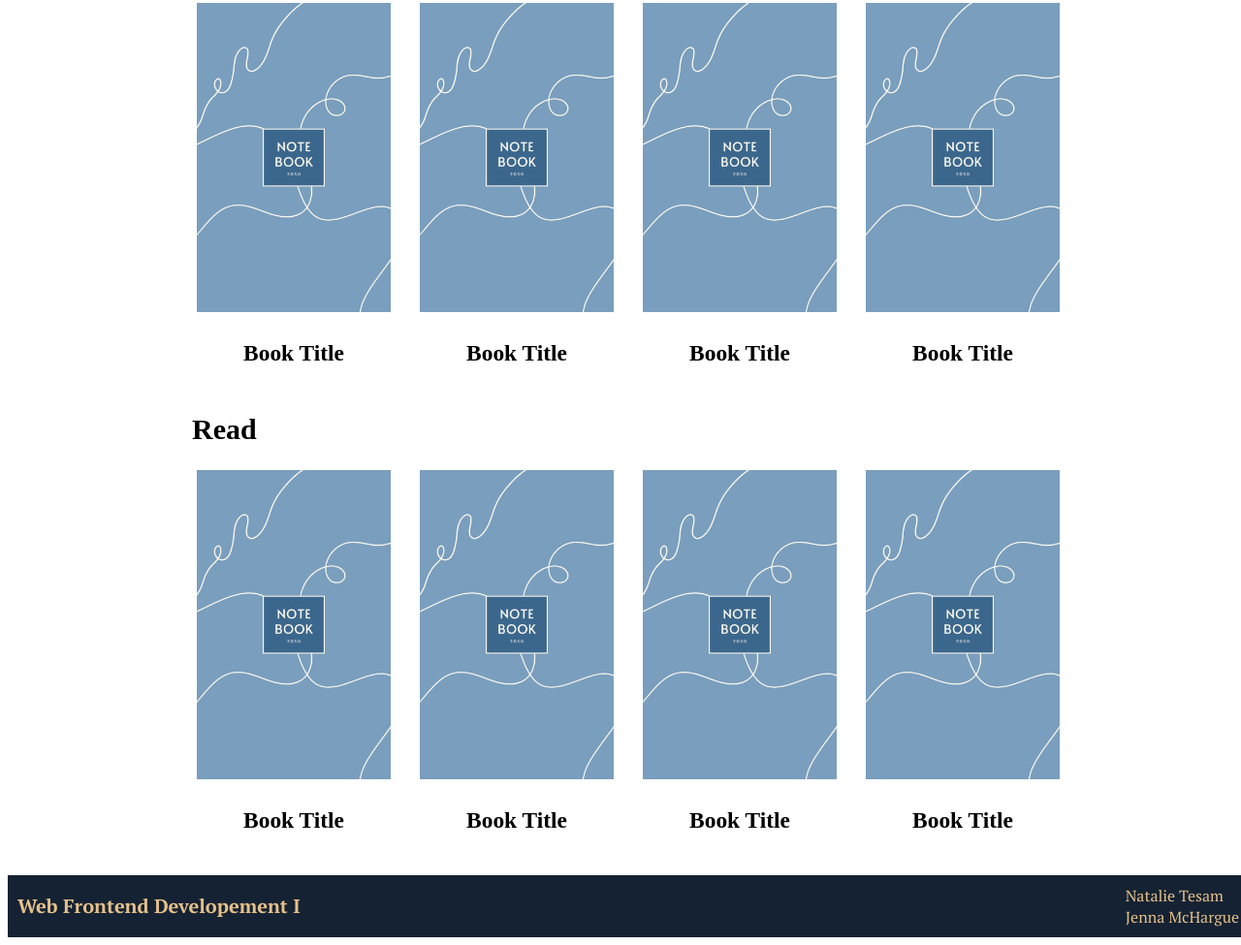
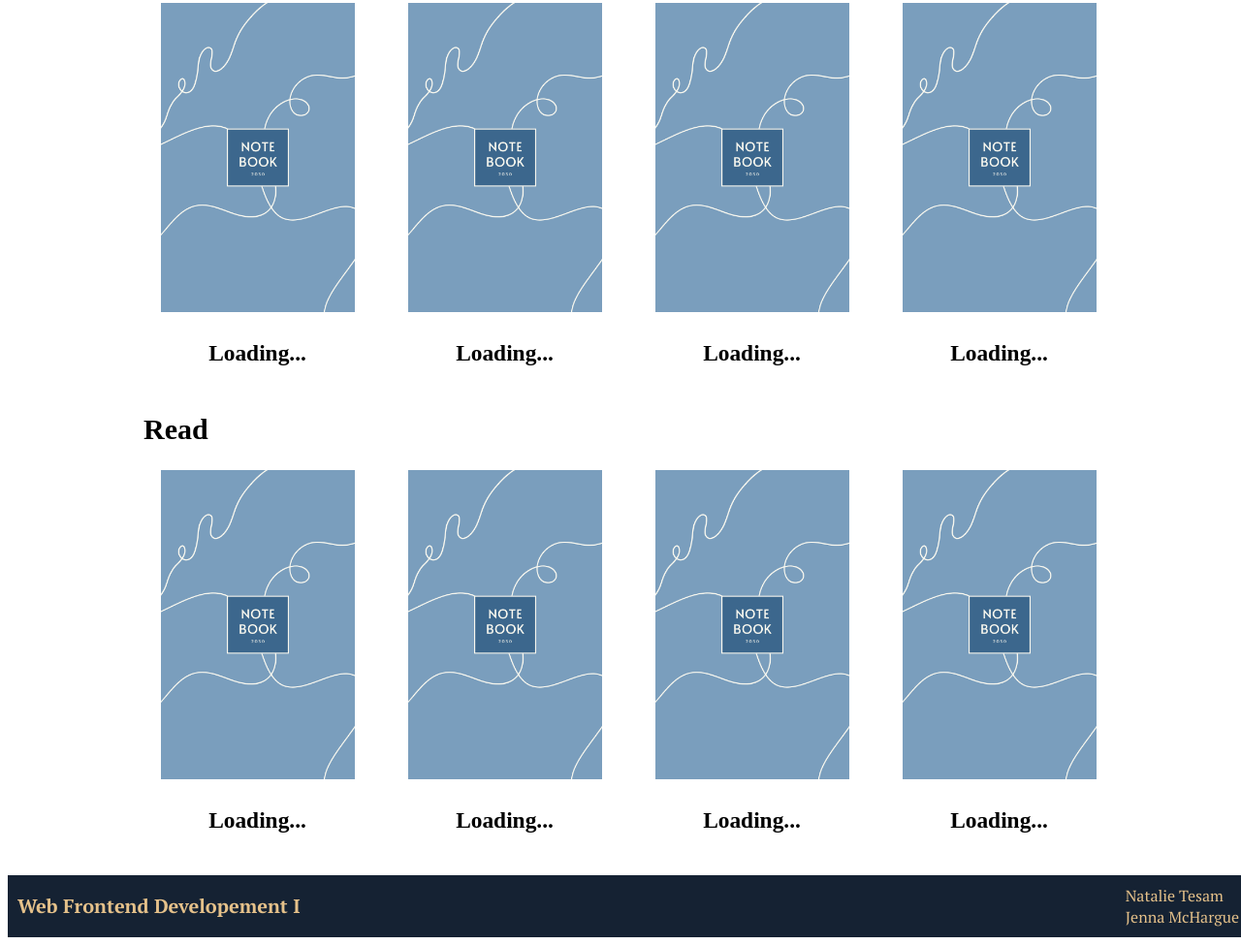
Before and after one commit to NatalieTesam/PageMate, a website built with Vite: page src/list.html in a window 1280 px wide. Shown: the part 248-1223 px from the top of the page at 97% size. Built offline with nearby package versions, Linux system fonts and the light colour scheme.

Commit message:
minor edits to list html and css

```diff
--- a/src/css/list.css
+++ b/src/css/list.css
@@ -1,7 +1,7 @@
 main {
     margin: 1em;
     padding: 1em;
-    max-width: 900px;
+    max-width: 1000px;
     margin: auto;
     font-size: 20px;
 }
--- a/src/list.html
+++ b/src/list.html
@@ -5,6 +5,7 @@
     <meta name="viewport" content="width=device-width, initial-scale=1.0">
     <link rel="stylesheet" href="css/global.css">
     <link rel="stylesheet" href="css/list.css">
+    <script src="list.js" defer></script>
     <title>Page Mate</title>
 </head>
 <body>
@@ -26,19 +27,19 @@
             <div id="savedBooks">
                 <div class="book">
                     <img src="img/book_placeholder.png" alt="">
-                    <h3>Book Title</h3>
+                    <h3>Loading...</h3>
                 </div>
                 <div class="book">
                     <img src="img/book_placeholder.png" alt="">
-                    <h3>Book Title</h3>
+                    <h3>Loading...</h3>
                 </div>
                 <div class="book">
                     <img src="img/book_placeholder.png" alt="">
-                    <h3>Book Title</h3>
+                    <h3>Loading...</h3>
                 </div>
                 <div class="book">
                     <img src="img/book_placeholder.png" alt="">
-                    <h3>Book Title</h3>
+                    <h3>Loading...</h3>
                 </div>
             </div>
         </div>
@@ -47,19 +48,19 @@
             <div id="readBooks">
                 <div class="book">
                     <img src="img/book_placeholder.png" alt="">
-                    <h3>Book Title</h3>
+                    <h3>Loading...</h3>
                 </div>
                 <div class="book">
                     <img src="img/book_placeholder.png" alt="">
-                    <h3>Book Title</h3>
+                    <h3>Loading...</h3>
                 </div>
                 <div class="book">
                     <img src="img/book_placeholder.png" alt="">
-                    <h3>Book Title</h3>
+                    <h3>Loading...</h3>
                 </div>
                 <div class="book">
                     <img src="img/book_placeholder.png" alt="">
-                    <h3>Book Title</h3>
+                    <h3>Loading...</h3>
                 </div>
             </div>
         </div>
```
